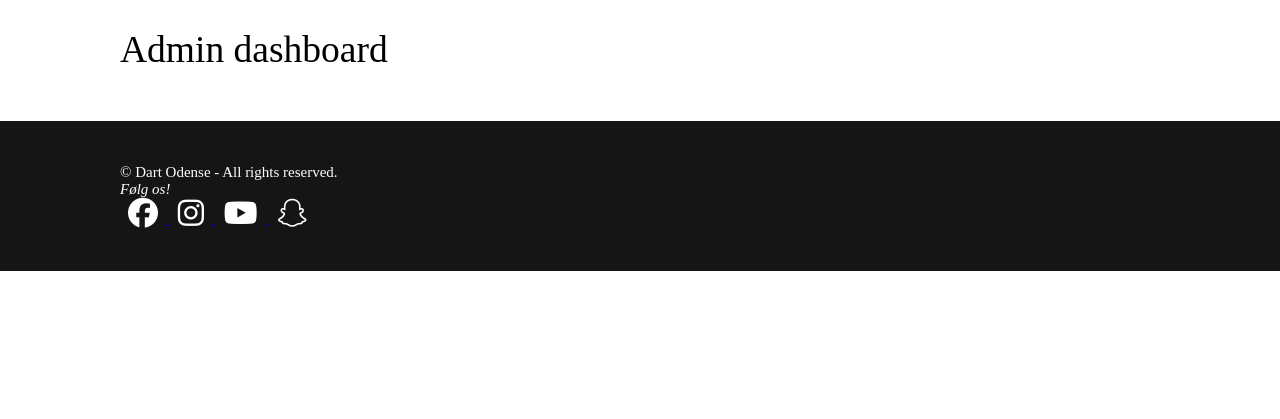
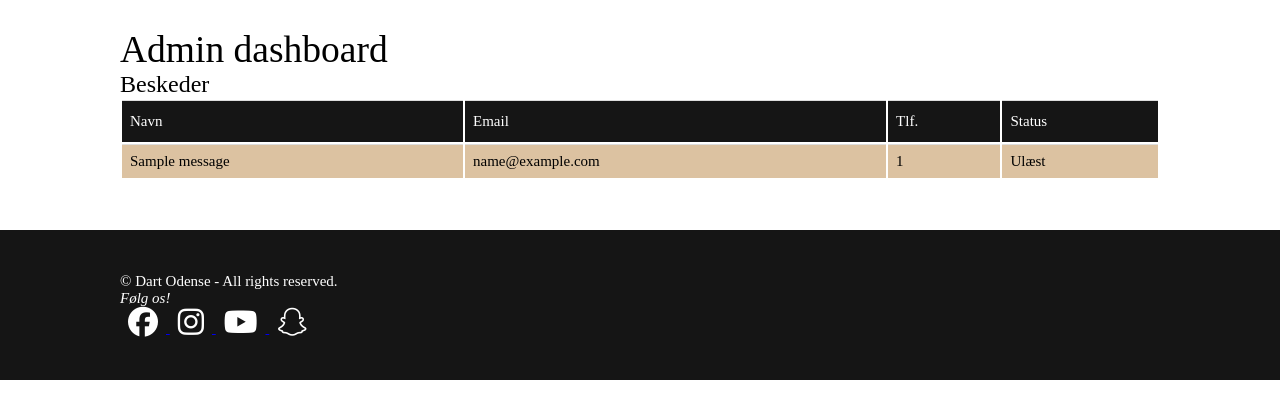
Before and after one commit to mito121/dart-odense, a PHP site: page /index.php?page=admin in a window 1280 px wide. Shown: the part 122-541 px from the top of the page. Run offline with PHP 8.4, Linux system fonts and the light colour scheme; a user stored in the database is signed in; tables that the repository leaves empty hold one stand-in row (values such as "Sample post"); style sheets or scripts are compiled from the project's sources; some libraries are stand-ins or nearby versions; some web fonts are replaced.

Commit message:
Added admin read message functionality

```diff
--- a/assets/css/style.css
+++ b/assets/css/style.css
@@ -515,14 +515,14 @@ i {
 }
 
 .btn-tertiary {
-  background-color: #c09257;
+  background-color: #dcc2a1;
   color: white;
   padding: 6px 1.8rem !important;
   font-size: 1rem !important;
 }
 .btn-tertiary:hover {
   cursor: pointer;
-  background-color: #815d30;
+  background-color: #e7d5bf;
 }
 
 /*
@@ -991,7 +991,7 @@ footer .follow-us {
   width: 100%;
   height: 100%;
   overflow: auto;
-  background-color: black;
+  background-color: #00000090;
 }
 
 /* Modal Content */
@@ -1096,6 +1096,8 @@ img.hover-shadow {
 /*
 *** Leaderboards
  */
+table.messages td,
+table.messages th,
 table.leaderboard td,
 table.leaderboard th,
 table.cashback-table td,
@@ -1104,14 +1106,17 @@ table.cashback-table th {
   /* border-bottom: 1px solid #ddd; */
   padding: 8px;
 }
+table.messages tr:nth-child(even),
 table.leaderboard tr:nth-child(even),
 table.cashback-table tr:nth-child(even) {
   background-color: #f2f2f2;
 }
+table.messages tr:hover,
 table.leaderboard tr:hover,
 table.cashback-table tr:hover {
   background-color: #ddd;
 }
+table.messages th,
 table.leaderboard th,
 table.cashback-table th {
   padding-top: 12px;
@@ -1360,4 +1365,26 @@ table.current-membership tr td:last-of-type {
   stroke-width: 6;
 }
 
+/*
+*** Admin Dashboard
+ */
+table.messages tr:hover {
+  cursor: pointer;
+}
+
+.message-modal > .modal-content {
+  padding: 30px;
+}
+.message-modal > .modal-content p:nth-child(odd) {
+  font-weight: 600;
+  margin: 16px 0 8px 0;
+}
+
+.unread {
+  background-color: #dcc2a1 !important;
+}
+.unread:hover {
+  background-color: #e7d5bf !important;
+}
+
 /*# sourceMappingURL=style.css.map */
--- a/assets/scss/style.scss
+++ b/assets/scss/style.scss
@@ -6,8 +6,8 @@ $primary-light: lighten($primary, 8%);
 $primary-hover: darken($primary, 8%);
 $secondary: #bb1835;
 $secondary-hover: darken($secondary, 20%);
-$tertiary: darken(#dcc2a1, 20%);
-$tertiary-hover: darken($tertiary, 20%);
+$tertiary: #dcc2a1;
+$tertiary-hover: lighten($tertiary, 8%);
 $dark: #151515;
 $max-w: "1140px";
 
@@ -1094,7 +1094,7 @@ footer {
   width: 100%;
   height: 100%;
   overflow: auto;
-  background-color: black;
+  background-color: #00000090;
 }
 
 /* Modal Content */
@@ -1199,6 +1199,7 @@ img.hover-shadow {
 /*
 *** Leaderboards
  */
+table.messages,
 table.leaderboard,
 table.cashback-table {
   td,
@@ -1325,7 +1326,7 @@ div.contact-form {
 
 .tab-content-inner {
   padding: 20px;
-  min-width:300px;
+  min-width: 300px;
 }
 
 .missing-payment {
@@ -1485,3 +1486,29 @@ table.current-membership {
   stroke-dashoffset: -134;
   stroke-width: 6;
 }
+
+/*
+*** Admin Dashboard
+ */
+table.messages {
+  tr:hover {
+    cursor: pointer;
+  }
+}
+
+.message-modal > .modal-content {
+  padding: 30px;
+
+  p:nth-child(odd) {
+    font-weight: 600;
+    margin: 16px 0 8px 0;
+  }
+}
+
+.unread {
+  background-color: $tertiary !important;
+
+  &:hover{
+    background-color: $tertiary-hover !important;
+  }
+}
--- a/includes/header.php
+++ b/includes/header.php
@@ -92,11 +92,6 @@ if(strpos($pageName, "admin") !== false) {
                             class="<?php echo $pageName == 'news'? 'active' : null; ?>">Nyheder</a>
                     </li>
 
-                    <li>
-                        <a href="index.php?page=calendar"
-                            class="<?php echo $pageName == 'calendar'? 'active' : null; ?>">Kalender</a>
-                    </li>
-
                     <li class="dropdown">
                         <i class="fas fa-chevron-down"></i>
                         <a href="index.php?page=games"
@@ -125,6 +120,11 @@ if(strpos($pageName, "admin") !== false) {
                             <a href="index.php?page=laws">Love & vedtægter</a>
                             <a href="index.php?page=privacy">Privatlivspolitik</a>
                         </div>
+                    </li>
+
+                    <li>
+                        <a href="index.php?page=calendar"
+                            class="<?php echo $pageName == 'calendar'? 'active' : null; ?>">Kalender</a>
                     </li>
 
                     <li>
@@ -180,11 +180,6 @@ if(strpos($pageName, "admin") !== false) {
                 <a href="index.php?page=news" class="<?php echo $pageName == 'news' ? 'active' : null; ?>">Nyheder</a>
             </li>
 
-            <li>
-                <a href="index.php?page=calendar"
-                    class="<?php echo $pageName == 'calendar' ? 'active' : null; ?>">Kalender</a>
-            </li>
-
             <li class="dropdown"
                 onclick="this.classList.toggle('open'); this.setAttribute('aria-expanded', this.classList.contains('open'));">
                 <i class="fas fa-chevron-down"></i>
@@ -218,6 +213,11 @@ if(strpos($pageName, "admin") !== false) {
             </li>
 
             <li>
+                <a href="index.php?page=calendar"
+                    class="<?php echo $pageName == 'calendar' ? 'active' : null; ?>">Kalender</a>
+            </li>
+
+            <li>
                 <a href="index.php?page=contact"
                     class="<?php echo $pageName == 'contact'? 'active' : null; ?>">Kontakt</a>
             </li>
@@ -230,6 +230,7 @@ if(strpos($pageName, "admin") !== false) {
                 <a
                     class="<?php echo $pageName == 'admin' || $pageName == 'admin-collections' || $pageName == 'admin-posts' || $pageName == 'admin-games' ? 'active' : null; ?>">Admin</a>
                 <div class="dropdown-content">
+                    <a href="index.php?page=admin">Dashboard</a>
                     <a href="index.php?page=admin-posts">Opret nyhed</a>
                     <a href="index.php?page=admin-collections">Opret album</a>
                     <a href="index.php?page=admin-games">Opret spil</a>
--- a/pages/admin.php
+++ b/pages/admin.php
@@ -1,5 +1,131 @@
+<?php
+require_once 'includes/dbconnect.php';
+/* Get messages */
+$sql = "SELECT `id`, `name`, `email`, `phone`, `message`, `unread` FROM `dart_messages` ORDER BY id desc";
+$result = $conn->query($sql);
+
+if (mysqli_num_rows($result) > 0) {
+    $messages = "";
+    while ($obj = $result->fetch_object()) {
+        $id = $obj->id;
+        $name = $obj->name;
+        $email = $obj->email;
+        $phone = $obj->phone;
+        $message = $obj->message;
+        $unread = $obj->unread;
+
+        if($unread == 1){
+            $status = "Ulæst";
+            $read_class = "unread";
+        } else {
+            $status = "Læst";
+            $read_class = "";
+        }
+
+        $messages .= "
+                <tr class=\"$read_class\" data-id=\"$id\" data-name=\"$name\" data-email=\"$email\" data-phone=\"$phone\" data-message=\"$message\" data-status=\"$unread\" onclick=\"openModal(this)\">
+                    <td>$name</td>
+                    <td>$email</td>
+                    <td>$phone</td>
+                    <td>$status</td>
+                </tr>
+        ";
+    }
+} else {
+    $messages = "<tr><td>Der er endnu ingen beskeder.</td><td></td><td></td><td></td></tr>";
+}
+?>
 <section class="top-space">
     <div class="wrapper ">
-        <h1>Admin dashboard</h1>
+        <h1 class="mb-8">Admin dashboard</h1>
 
+
+        <table class="messages">
+            <h3>Beskeder</h3>
+            <thead>
+                <tr>
+                    <th>Navn</th>
+                    <th>Email</th>
+                    <th>Tlf.</th>
+                    <th>Status</th>
+                </tr>
+            </thead>
+
+            <tbody>
+                <?php echo $messages; ?>
+            </tbody>
+        </table>
 </section>
+
+<div id="myModal" class="modal message-modal">
+    <span class="close cursor" onclick="closeModal()">&times;</span>
+    <div class="modal-content">
+        <p>Navn:</p>
+        <p id="msgName"></p>
+
+        <p>Afsender:</p>
+        <p id="msgEmail"></p>
+
+        <p>Tlf.:</p>
+        <p id="msgPhone"></p>
+
+        <p>Besked:</p>
+        <p id="msgMsg"></p>
+    </div>
+</div>
+
+<script>
+const modal = document.getElementById("myModal");
+
+function openModal(el) {
+    // Display modal
+    modal.style.display = "block";
+
+    let id = el.getAttribute("data-id");
+    let name = el.getAttribute("data-name");
+    let email = el.getAttribute("data-email");
+    let phone = el.getAttribute("data-phone");
+    let message = el.getAttribute("data-message");
+    let status = el.getAttribute("data-unread");
+
+    // Set message values
+    document.getElementById("msgName").innerHTML = name;
+    document.getElementById("msgEmail").innerHTML = email;
+    document.getElementById("msgPhone").innerHTML = phone;
+    document.getElementById("msgMsg").innerHTML = message;
+
+    // Set unread to false
+    if (status !== 1) {
+        // Set & send form data
+        let form_data = new FormData();
+        // If user is already logged on
+        form_data.append("id", id);
+
+        $.ajax({
+            type: "POST",
+            url: "./handlers/read_message.php",
+            contentType: false,
+            processData: false,
+            data: form_data,
+            success: function(response) {
+                el.classList.remove("unread");
+                el.setAttribute("data-unread", "0");
+                el.children[3].innerHTML = "Læst";
+            },
+        });
+    } else {
+        console.log("already read")
+    }
+
+}
+
+function closeModal() {
+    modal.style.display = "none";
+}
+
+window.onclick = function(event) {
+    if (event.target == modal) {
+        closeModal();
+    }
+}
+</script>
--- a/pages/galleries.php
+++ b/pages/galleries.php
@@ -25,8 +25,8 @@ if(isset($yearFilter)){
 }
 
 $result = $conn->query($sql);
-$galleries = "";
 if (mysqli_num_rows($result) > 0) {
+    $galleries = "";
     $yearHeadings = array();
     while ($obj = $result->fetch_object()) {
         $gallery_id = $obj->id;
@@ -69,6 +69,8 @@ if (mysqli_num_rows($result) > 0) {
                     </a>
                 </div>";
     }
+} else {
+    $galleries = "Der er endnu ikke oprettet nogle albummer.";
 }
 
 /*
--- a/pages/games.php
+++ b/pages/games.php
@@ -11,9 +11,8 @@ $sql = "SELECT `dart_games`.`id` AS id, `dart_games`.`name` AS name, `dart_games
         ";
 $result = $conn->query($sql);
 
-$games = "";
-
 if ($result && mysqli_num_rows($result) > 0) {
+    $games = "";
     while ($obj = $result->fetch_object()) {
         $game_id = $obj->id;
         $game_name = $obj->name;
@@ -41,6 +40,8 @@ if ($result && mysqli_num_rows($result) > 0) {
                         </div>
                     </div>";
     }
+} else {
+    $games = "Der er endnu ikke oprettet nogle spil.";
 }
 ?>
 <section class="top-space">
--- a/pages/news.php
+++ b/pages/news.php
@@ -25,8 +25,8 @@ if(isset($yearFilter)){
 }
 
 $result = $conn->query($sql);
-$news = "";
 if (mysqli_num_rows($result) > 0) {
+    $news = "";
     $yearHeadings = array();
     while ($obj = $result->fetch_object()) {
         $post_id = $obj->id;
@@ -85,6 +85,8 @@ if (mysqli_num_rows($result) > 0) {
                     </a>
                 </div>";
     }
+} else {
+    $news = "Der er endnu ingen nyheder.";
 }
 
 /*
```
Also changed, not shown: assets/js/calendar/calendar.js (+23 -17 lines), handlers/read_message.php (added, +10 -0 lines), 1 other file.
